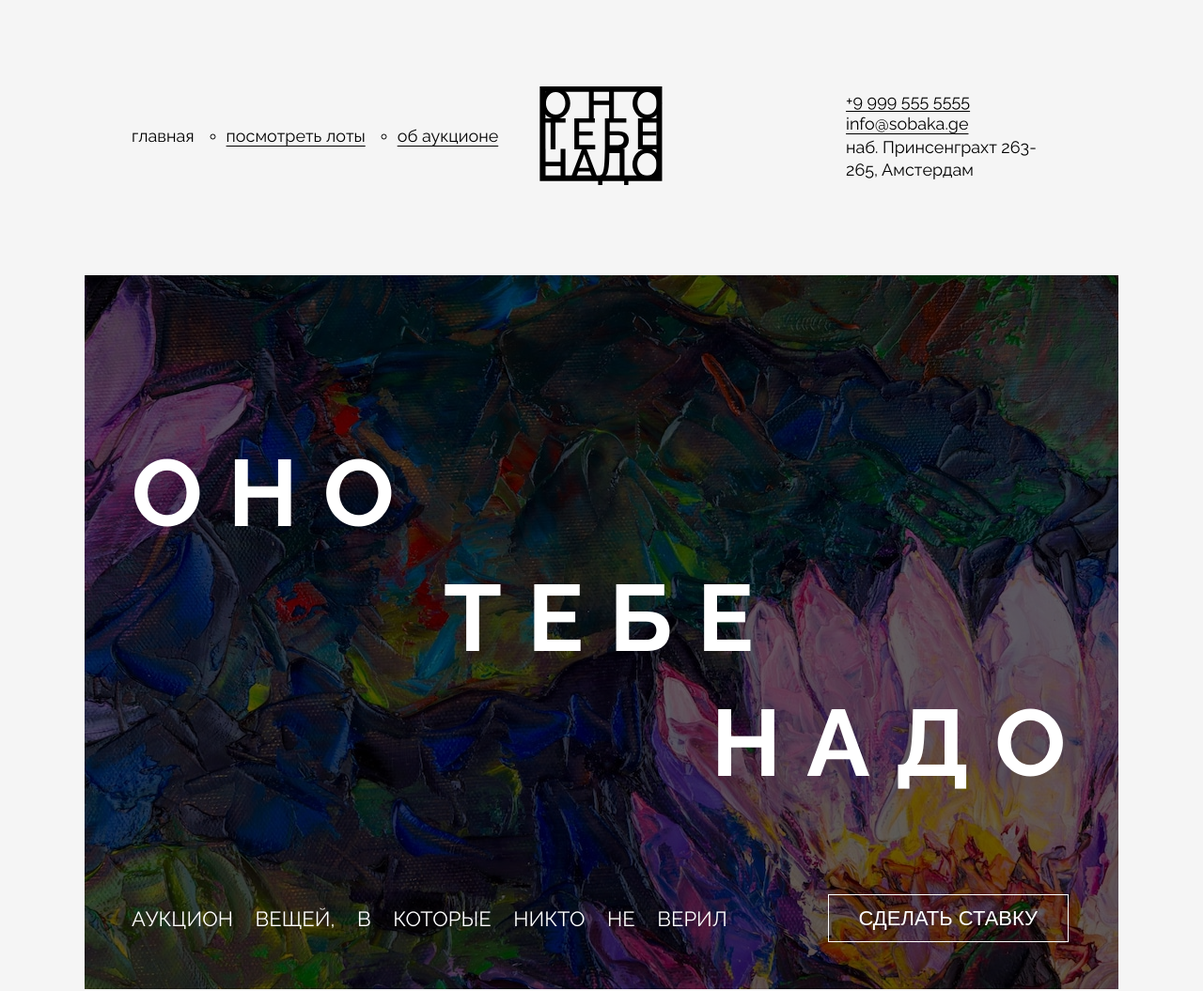
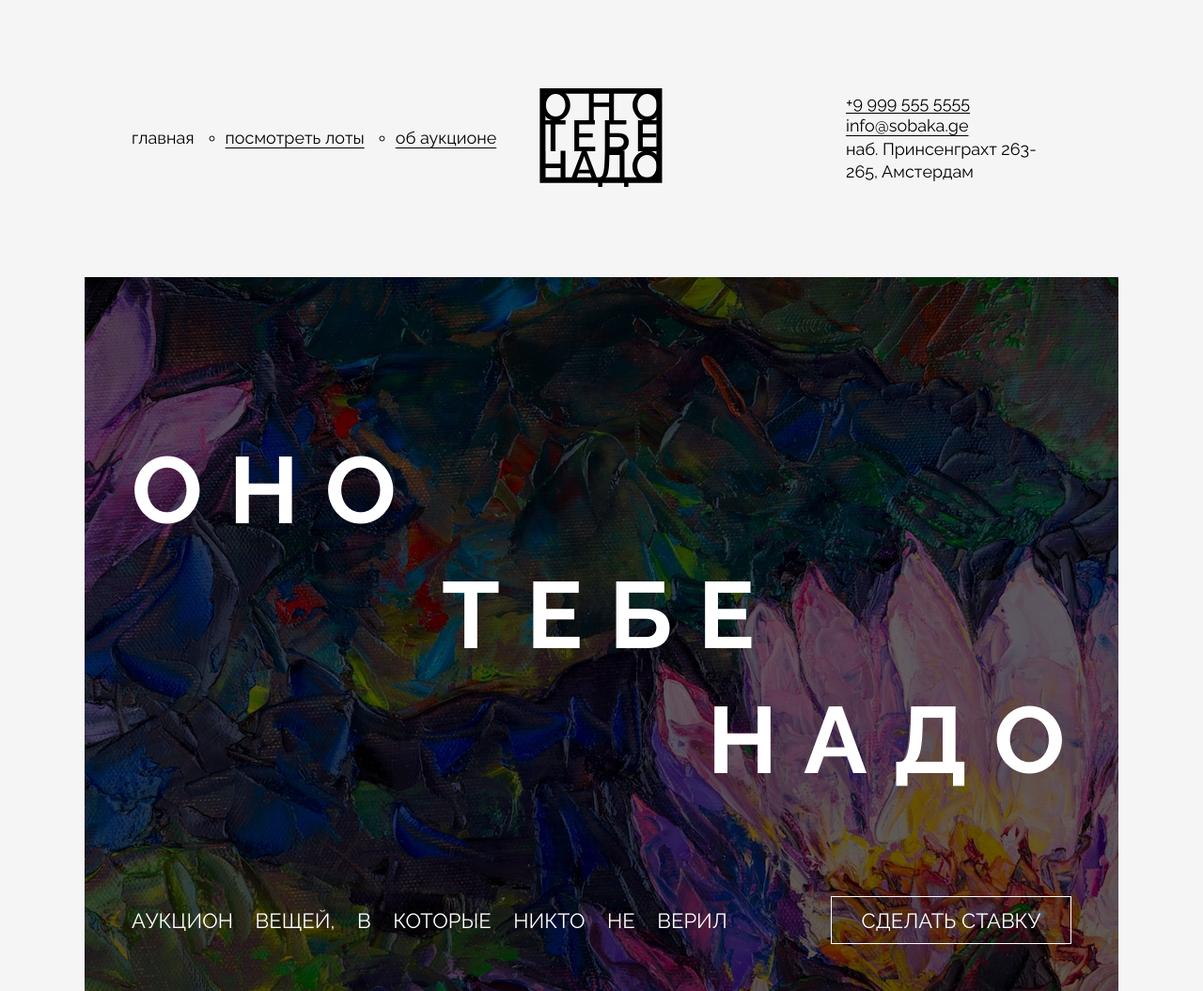
Before and after one commit to wowaworopai/ono-tebe-nado-fd, a plain HTML site: page index.html in a window 1280 px wide. Shown: the top 1055 px of the page at 94% size. Drawn offline with Linux system fonts and the light colour scheme.

Commit message:
ono-tebe-nado-fd

```diff
--- a/index.html
+++ b/index.html
@@ -5,6 +5,7 @@
     <meta name="viewport" content="width=device-width, initial-scale=1.0">
     <title>Оно тебе надо</title>
     <link rel="stylesheet" href="fonts/fonts.css">
+    <link rel="stylesheet" href="styles/global.css">
     <link rel="stylesheet" href="styles/style.css">
 </head>
 <body>
@@ -129,7 +130,7 @@
         <address class="address__footer">
             <a class="address__link" href="tel:+99995555555">+9 999 555 5555</a>
             <a class="address__link" href="mailto:info@sobaka.ge">info@sobaka.ge</a>
-            <p>наб. Принсенграхт 263- 265, Амстердам</p>
+            <p>наб. Принсенграхт 263-265, Амстердам</p>
         </address>
         <nav class="footer__menu">
             <ul class="footer__menu-list">
--- a/styles/global.css
+++ b/styles/global.css
@@ -5,9 +5,8 @@
 }
 
 body {
-  width: 1100px;
   margin: 0 auto;
-  font-family: Raleway, sans-serif;
+  font-family: 'Raleway', sans-serif;
 }
 
 h1,
@@ -29,10 +28,6 @@ a {
   color: inherit;
 }
 
-img {
-  width: 100%;
-}
-
 button {
   font: inherit;
 }
--- a/styles/style.css
+++ b/styles/style.css
@@ -30,14 +30,14 @@ address {
 
 .header {
     display: grid;
-    padding: 92px 50px 96px;
+    padding: 94px 50px 96px;
     grid-template-columns: 1fr min-content 1fr;
     align-items: center;
 }
 
 .header__links-list {
     display: flex;
-    gap: 34px;
+    gap: 33px;
     list-style: circle;
 }
 
@@ -103,7 +103,7 @@ address {
     font-weight: 700;
     font-size: 100px;
     line-height: 133px;
-    padding: 165px 29px 95px 50px;
+    padding: 160px 29px 100px 50px;
     z-index: 3;
 }
 
@@ -113,7 +113,7 @@ address {
 }
 
 .letter-spacing-extended {
-    letter-spacing: 27px;
+    letter-spacing: 28px;
 }
 
 .aligned-text_left {
@@ -132,7 +132,7 @@ address {
     display: flex;
     align-items: center;
     padding: 0 50px 50px;
-    gap: 107px;
+    gap: 110px;
     color: rgba(255, 255, 255);
     z-index: 0;
 }
@@ -156,7 +156,7 @@ address {
 }
 
 .lots {
-    margin: 180px 24px 120px;
+    margin: 181px 24px 120px;
 }
 
 .lots_heading {
@@ -239,7 +239,7 @@ address {
 .about__column {
     display: grid;
     grid-template-columns: 312px 1fr;
-    padding: 35px 0 0 47px;
+    padding: 32px 0 0 47px;
 }
 
 .about__logo {
```
